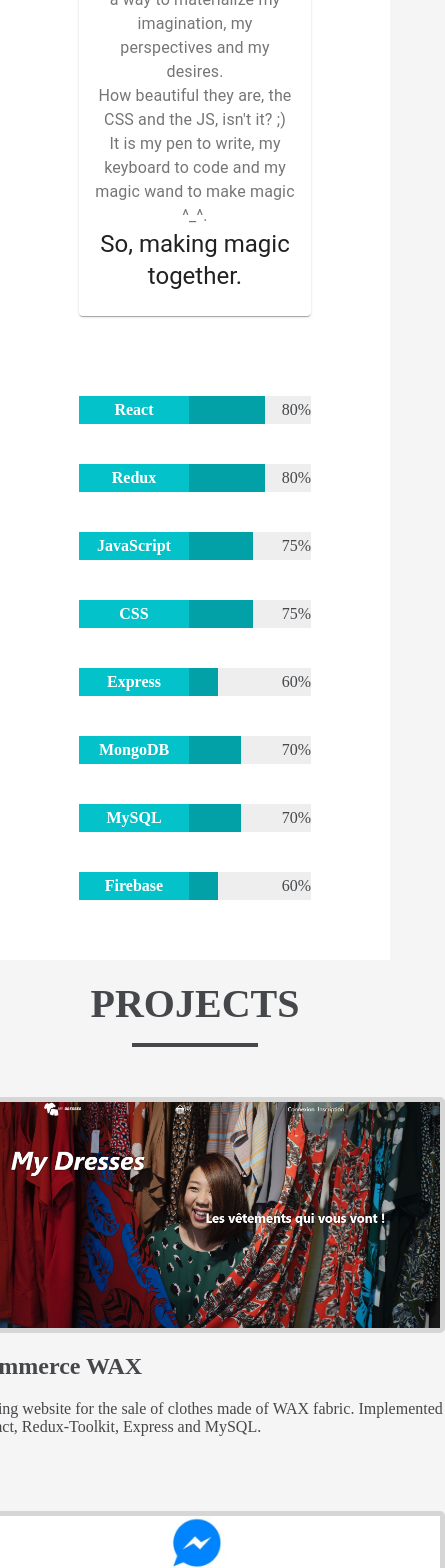
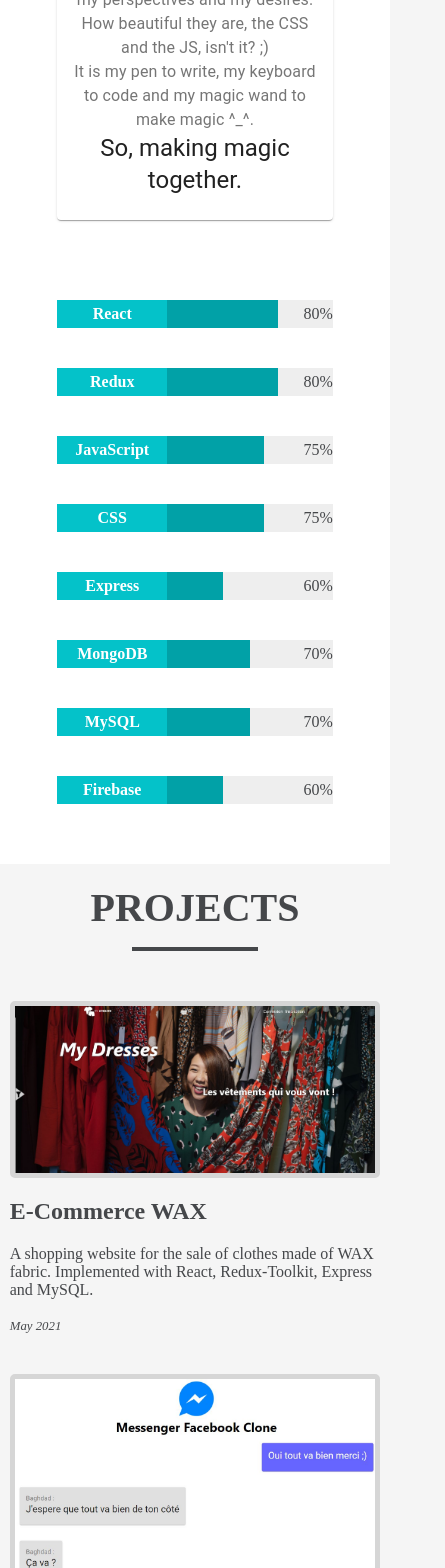
Before and after one commit to HamzaDevDz/WhoIsHamza, a React (Create React App) app: page / in a window 390 px wide. Shown: the part 2883-4451 px from the top of the page, 445 px wide, since content can reach past the window. Built offline with nearby package versions, Linux system fonts and the light colour scheme.

Commit message:
send email

```diff
--- a/src/features/about/about.css
+++ b/src/features/about/about.css
@@ -196,7 +196,7 @@
         padding: 0 30px;
     }
     .about__whoiam__me, .about__whoiam__skills{
-        width: 80%;
+        width: 95%;
         margin: 20px 0;
     }
     .about__whoiam__skills__skill{
--- a/src/features/contact/contact.css
+++ b/src/features/contact/contact.css
@@ -122,3 +122,12 @@
 .contact__footer__link:hover{
     cursor: pointer;
 }
+
+@media screen and (max-width: 700px){
+    .contact__form{
+        width: 95%;
+    }
+    .contact__footer__link__title{
+        display: none;
+    }
+}
--- a/src/features/projects/projects.css
+++ b/src/features/projects/projects.css
@@ -136,12 +136,17 @@
         flex-direction: column;
         height: auto;
         margin-bottom: 40px;
+        width: 95%;
     }
     .projects__container__project__img{
         margin-bottom: 20px;
+        width: 100%;
     }
     .projects__container__progress{
         display: none;
+    }
+    .projects__container__project__description{
+        width: 100%;
     }
     .projects__container__project__descriptionLeft{
         align-items: flex-start;
```
